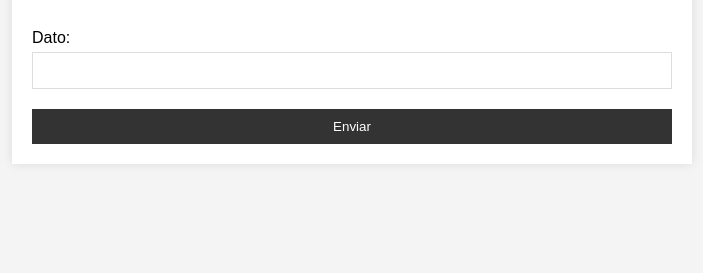
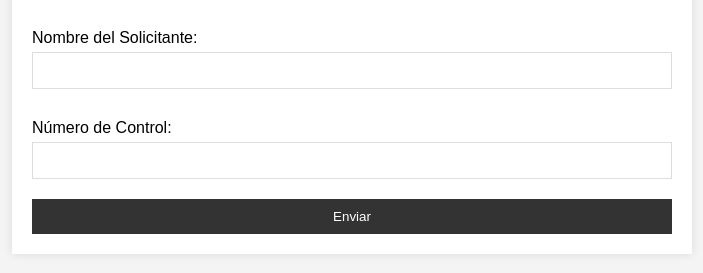
Before and after one commit to CreationsIn3d/creationswili, a plain HTML site: page index.html in a window 1280 px wide. Shown: the part 131-404 px from the top of the page, without its empty margins (288-991 px from the left). Drawn offline with Linux system fonts and the light colour scheme.

Commit message:
index.html

```diff
--- a/index.html
+++ b/index.html
@@ -53,8 +53,12 @@
     <div class="container">
         <h1>Formulario Simple</h1>
         <form id="simpleForm">
-            <label for="data">Dato:</label>
-            <input type="text" id="data" name="data" required>
+            <label for="solicitanteName">Nombre del Solicitante:</label>
+            <input type="text" id="solicitanteName" name="solicitanteName" required>
+
+            <label for="controlNumber">Número de Control:</label>
+            <input type="text" id="controlNumber" name="controlNumber" required>
+
             <button type="submit">Enviar</button>
         </form>
     </div>
```
